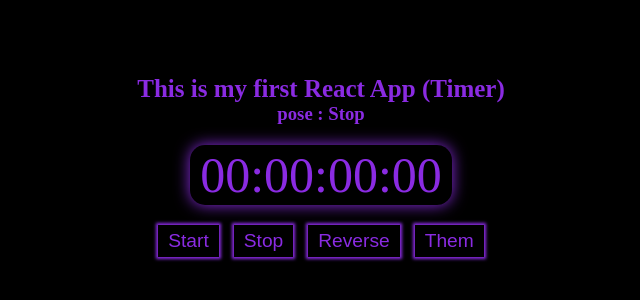
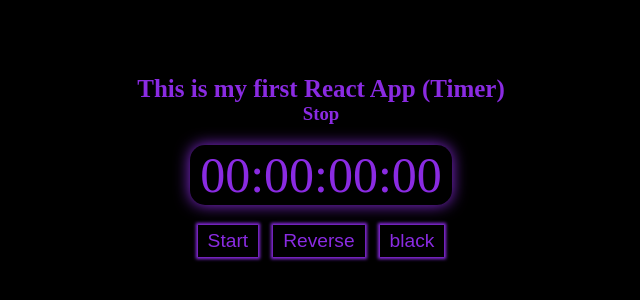
Before and after one commit to amirmmd1386/timer, a React (Create React App) app: page / in a window 1280 px wide. Shown: the part 234-534 px from the top of the page, without its empty margins (319-959 px from the left). Built offline with nearby package versions, Linux system fonts and the light colour scheme.

Commit message:
replace 2 button to one button

```diff
--- a/src/timer.js
+++ b/src/timer.js
@@ -1,7 +1,8 @@
 import React from 'react';
 import ReactDOM from 'react-dom';
-var interval;
-var pose = 'Stop'
+let interval;
+let pose = 'Stop'
+let poseButton = false
 class Timer extends React.Component {
     constructor() {
         super();
@@ -11,18 +12,25 @@
     resetTime = () => {
         this.setState({ hour: 0, min: 0, sec: 0, milli: 0 })
         clearInterval(interval);
+        poseButton = false
         pose = 'Stop'
     }
     clearTime = () => {
-        this.setState({ hour: this.state.hour, min: this.state.min, sec: this.state.sec, milli: this.state.milli })
-        clearInterval(interval);
-        pose = 'Stop'
+
     }
-    startTime = () => {
-        pose = 'Action'
-        interval = setInterval(() => {
-            this.setState({ milli: this.state.milli + 1 })
-        }, 10)
+    StartStop = () => {
+        poseButton = !poseButton
+        if (poseButton) {
+            pose = 'Action'
+            interval = setInterval(() => {
+                this.setState({ milli: this.state.milli + 1 })
+            }, 10)
+        }
+        else{
+            this.setState({ hour: this.state.hour, min: this.state.min, sec: this.state.sec, milli: this.state.milli })
+            clearInterval(interval);
+            pose = 'Stop'
+        }
     }
     componentDidUpdate() {
         if (this.state.milli === 100) {
@@ -42,13 +50,12 @@
         let mi = this.state.milli.toString().padStart(2, '0')
         return (
             <>
-                <h3>pose : {pose}</h3>
-                <div className='timer' style={{background: this.props.themColor ? 'black' : 'white'}}><p>{`${h}:${m}:${s}:${mi}`}</p></div>
+                <h3>{pose}</h3>
+                <div className='timer' style={{ background: this.props.themColor ? 'black' : 'white' }}><p>{`${h}:${m}:${s}:${mi}`}</p></div>
                 <div className='buttonDiv'>
-                    <button onClick={this.startTime} >Start</button>
-                    <button onClick={this.clearTime} >Stop</button>
+                    <button onClick={this.StartStop} >{pose == 'Stop'?'Start':'Stop'}</button>
                     <button onClick={this.resetTime} >Reverse</button>
-                    <button onClick={this.props.islightFun}>Them</button>
+                    <button onClick={this.props.islightFun}>{this.props.themColor ? 'black' : 'white'}</button>
                 </div>
             </>
         )
```
